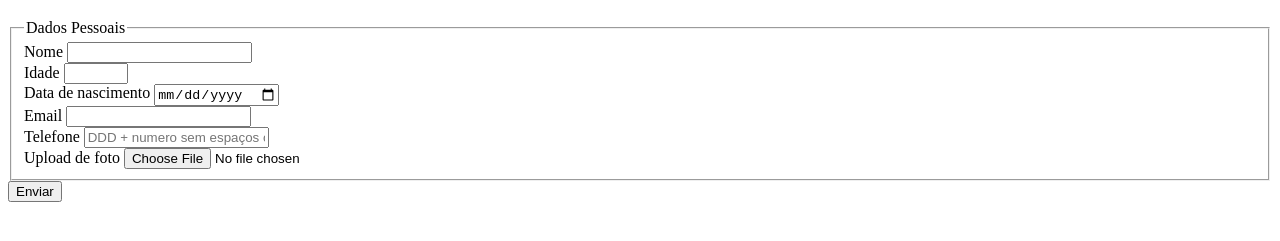
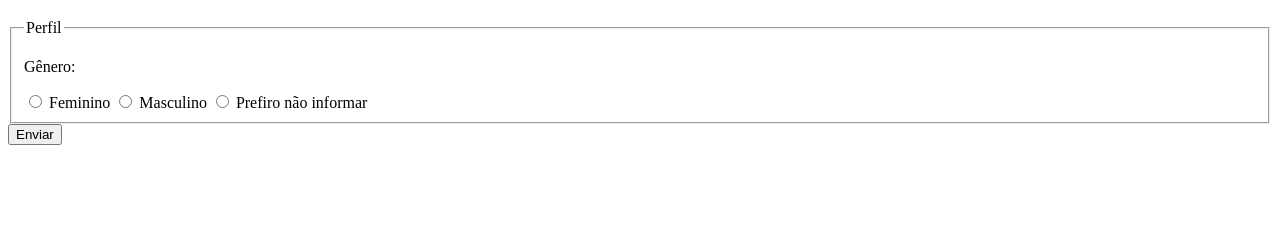
Before and after one commit to vilasboas-developer/pesquisa-culturama, a plain HTML site: page index.html in a window 1280 px wide. Shown: the part 61-302 px from the top of the page. Drawn offline with Linux system fonts and the light colour scheme.

Commit message:
Adiciona opcoes de genero

```diff
--- a/index.html
+++ b/index.html
@@ -11,7 +11,7 @@
     </header>
     <section>
       <form action="" method="get">
-        <fieldset>
+        <!-- <fieldset>
           <legend>Dados Pessoais</legend>
           <label for="userName">Nome</label>
           <input type="text" name="userName" required />
@@ -41,6 +41,20 @@
           <label for="userImage">Upload de foto</label>
           <input type="file" accept="image/*" name="userImage" />
           <br />
+        </fieldset> -->
+
+        <fieldset>
+          <legend>Perfil</legend>
+
+          <p>Gênero:</p>
+          <input type="radio" name="userGender" value="Feminino" />
+          <label for="userGender">Feminino</label>
+
+          <input type="radio" name="userGender" value="Masculino" />
+          <label for="userGender">Masculino</label>
+
+          <input type="radio" name="userGender" value="notInformed" />
+          <label for="userGender">Prefiro não informar</label>
         </fieldset>
 
         <button type="submit">Enviar</button>
```
